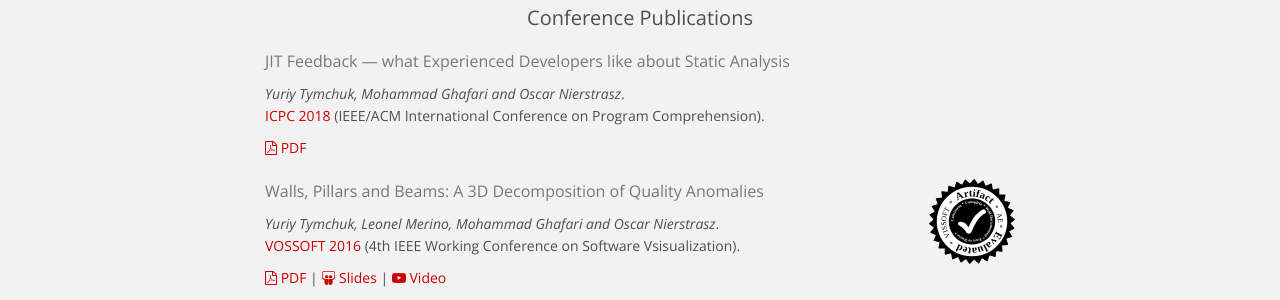
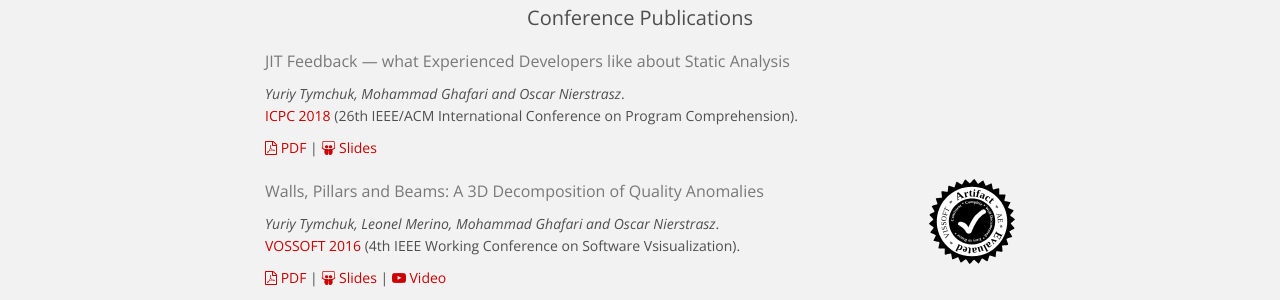
Before and after one commit to Uko/uko.github.io, a Jekyll site: the page built from publications.html, in a window 1280 px wide. Shown: the part 293-593 px from the top of the page. Built offline with Jekyll 4.4.1, drawn with Linux system fonts in a browser that asks for light colours; nearby versions of some CDN libraries.

Commit message:
Fixed icpc2018 data. Added the slides

```diff
--- a/publications.html
+++ b/publications.html
@@ -21,14 +21,18 @@ title: Publications
           JIT Feedback — what Experienced Developers like about Static Analysis</h3>
         <p>
           <em>Yuriy Tymchuk, Mohammad Ghafari and Oscar Nierstrasz</em>. <br/>
-          <a href="http://vissoft16.ysu.edu" target="_blank">
+          <a href="https://conf.researchr.org/home/icpc-2018" target="_blank">
             ICPC 2018
           </a>
-          (IEEE/ACM International Conference on Program Comprehension).
+          (26th IEEE/ACM International Conference on Program Comprehension).
         </p>
         <a href="papers/icpc18.pdf" target="_blank">
           <i class="fa fa fa-file-pdf-o"></i>
           PDF
+        </a>|
+        <a href="https://speakerdeck.com/uko/jit-feedback-what-experienced-developers-like-about-static-analysis-icpc2018" target="_blank">
+          <i class="fa fa-slideshare"></i>
+          Slides
         </a>
 
         <h3>
```
